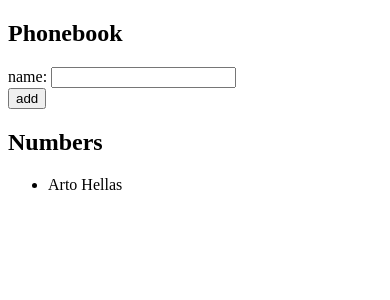
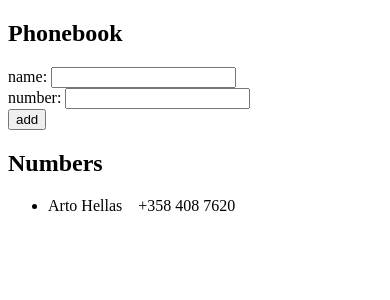
Before and after one commit to Rizz071/Fullstackopen, a React (Vite) app in the folder part2/phonebook/: page / in a window 390 px wide. Shown: the top 300 px of the page. Built offline with nearby package versions, Linux system fonts and the light colour scheme.

Commit message:
2.8: The Phonebook Step3

```diff
--- a/part2/phonebook/src/App.jsx
+++ b/part2/phonebook/src/App.jsx
@@ -1,35 +1,48 @@
 import { useState } from 'react'
 
 import InputName from './components/InputName'
-import ButtonSubmit from './components/ButtonSubmit'
+import InputNumber from './components/InputNumber'
 import NumbersList from './components/NumbersList'
 
 const App = () => {
   const [persons, setPersons] = useState([
-    { name: 'Arto Hellas' }
+    { name: 'Arto Hellas', number: '+358 408 7620' }
   ])
   const [newName, setNewName] = useState('')
+  const [newNumber, setNewNumber] = useState('')
 
 
-  const addName = (event) => {
+  const addPerson = (event) => {
     event.preventDefault()
 
-    // check for double name
-    let copyName = false
+    // check for double name and for double phone number
+    let copyNameFLAG = false
+    let copyNumberFLAG = false
     persons.map((person) => {
-      if (person.name === newName) copyName = true
+      if (person.name === newName) copyNameFLAG = true
+      if (person.number === newNumber) copyNumberFLAG = true
     })
 
-    copyName ? alert(`${newName} is already added to phonebook`) : setPersons(persons.concat({ name: newName }))
+    if (copyNameFLAG) {
+      alert(`${newName} is already added to phonebook`)
+      return
+    }
+
+    if (copyNumberFLAG) {
+      alert(`Phone number ${newNumber} is already added to phonebook to another name`)
+      return
+    }
+
+    setPersons(persons.concat({ name: newName, number: newNumber }))
   }
-
 
   return (
     <div>
       <h2>Phonebook</h2>
-      <form onSubmit={addName}>
+      <form onSubmit={addPerson}>
         <InputName newName={newName} setNewName={setNewName} />
-        <ButtonSubmit />
+        <InputNumber newNumber={newNumber} setNewNumber={setNewNumber} />
+        <button type="submit">add</button>
       </form>
       <NumbersList persons={persons} />
     </div>
--- a/part2/phonebook/src/components/ButtonSubmit.jsx
+++ /dev/null
@@ -1,9 +0,0 @@
-const ButtonSubmit = () => {
-    return (
-        <div>
-            <button type="submit">add</button>
-        </div>
-    )
-}
-
-export default ButtonSubmit
--- a/part2/phonebook/src/components/InputName.jsx
+++ b/part2/phonebook/src/components/InputName.jsx
@@ -1,6 +1,5 @@
 const InputName = ({ newName, setNewName }) => {
     const handleNameChange = (event) => {
-        event.preventDefault()
         setNewName(event.target.value)
     }
 
--- /dev/null
+++ b/part2/phonebook/src/components/InputNumber.jsx
@@ -0,0 +1,13 @@
+const InputNumber = ({ newNumber, setNewNumber }) => {
+    const handleNumberChange = (event) => {
+        setNewNumber(event.target.value)
+    }
+
+    return (
+        <div>
+            number: <input value={newNumber} onChange={handleNumberChange} />
+        </div>
+    )
+}
+
+export default InputNumber
--- a/part2/phonebook/src/components/NumbersList.jsx
+++ b/part2/phonebook/src/components/NumbersList.jsx
@@ -3,7 +3,7 @@ const NumbersList = ({ persons }) => {
         <>
             <h2>Numbers</h2>
             <ul>
-                {persons.map((person) => <li key={person.name}>{person.name}</li>)}
+                {persons.map((person) => <li key={person.name}>{person.name}&emsp;{person.number}</li>)}
             </ul>
         </>
     )
```
